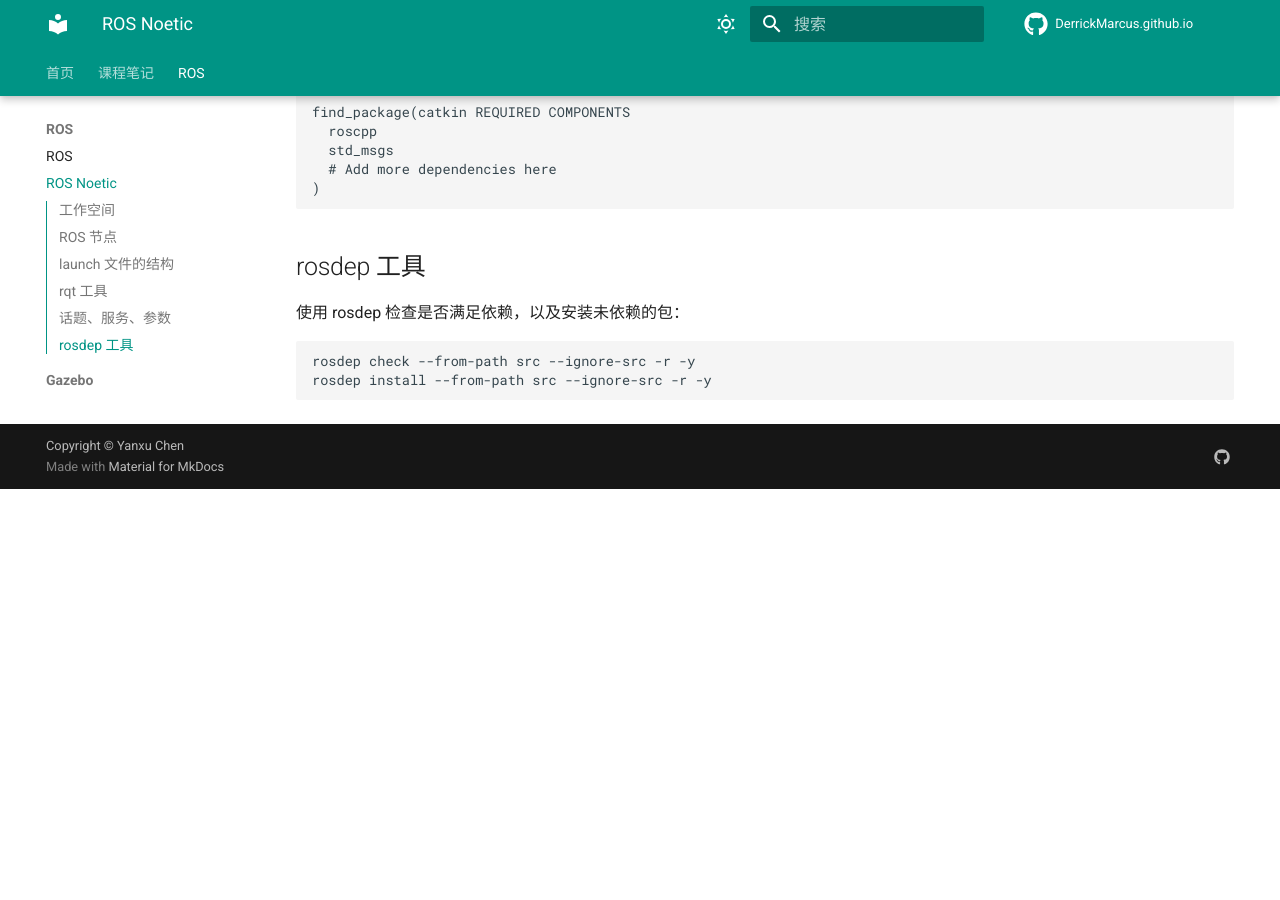
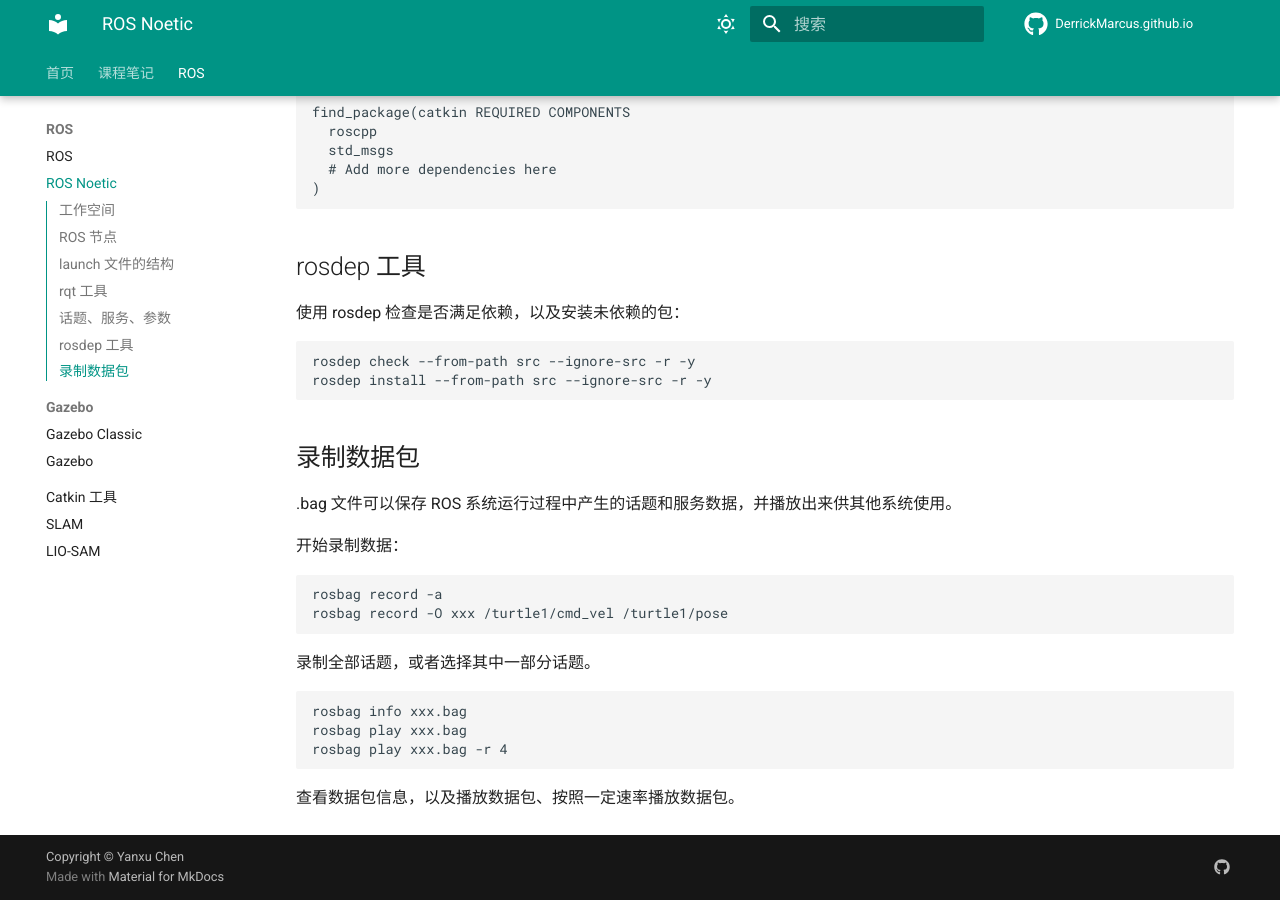
Before and after one commit to DerrickMarcus/DerrickMarcus.github.io, an MkDocs documentation site: the page built from docs/ros/ros1/noetic.md, in a window 1280 px wide and 900 px high, scrolled down 5277 px. Built offline with MkDocs 1.6.1 and Material for MkDocs 9.7.7, drawn with Linux system fonts in a browser that asks for light colours; comment, search, counter and statistics services are not loaded; before the commit the page ends 5766 px from its top, so only the background shows below that.

Commit message:
feat: :sparkles: add rosbag

````diff
--- a/docs/ros/ros1/noetic.md
+++ b/docs/ros/ros1/noetic.md
@@ -79,20 +79,20 @@
 
 查看节点：
 
-```
+```bash
 rosnode list
 rosnode info <node_name>
 ```
 
 运行一个节点，基于一个软件包：
 
-```
+```bash
 rosrun [package_name] [node_name]
 ```
 
 运行多个节点，基于 .launch 文件：
 
-```
+```bash
 roslaunch [package] [filename.launch]
 ```
 
@@ -216,7 +216,7 @@
 
 使用 rqt_graph 查看节点状态图：
 
-```
+```bash
 rosrun rqt_graph rqt_graph
 rqt
 rqt_graph
@@ -228,7 +228,7 @@
 
 关于话题的命令：
 
-```
+```bash
 rostopic bw     display bandwidth used by topic
 rostopic echo   print messages to screen
 rostopic hz     display publishing rate of topic
@@ -243,7 +243,7 @@
 
 关于服务的命令：
 
-```
+```bash
 rosservice list         print information about active services
 rosservice call         call the service with the provided args
 rosservice type         print service type
@@ -255,7 +255,7 @@
 
 关于参数的命令：
 
-```
+```bash
 rosparam set            set parameter
 rosparam get            get parameter
 rosparam load           load parameters from file
@@ -268,7 +268,7 @@
 
 编辑某一个软件包内的某一个文件：
 
-```
+```bash
 rosed [package_name] [filename]
 ```
 
@@ -280,7 +280,7 @@
 
 CMakeLists.txt 文件中的
 
-```
+```cmake
 find_package(catkin REQUIRED COMPONENTS
   roscpp
   std_msgs
@@ -294,7 +294,28 @@
 
 使用 rosdep 检查是否满足依赖，以及安装未依赖的包：
 
-```
+```bash
 rosdep check --from-path src --ignore-src -r -y
 rosdep install --from-path src --ignore-src -r -y
 ```
+
+## 录制数据包
+
+.bag 文件可以保存 ROS 系统运行过程中产生的话题和服务数据，并播放出来供其他系统使用。
+
+开始录制数据：
+
+```bash
+rosbag record -a
+rosbag record -O xxx /turtle1/cmd_vel /turtle1/pose
+```
+
+录制全部话题，或者选择其中一部分话题。
+
+```bash
+rosbag info xxx.bag
+rosbag play xxx.bag
+rosbag play xxx.bag -r 4
+```
+
+查看数据包信息，以及播放数据包、按照一定速率播放数据包。
--- a/mkdocs.yml
+++ b/mkdocs.yml
@@ -18,8 +18,8 @@
         icon: material/weather-sunny
         name: Switch to light mode
     - scheme: slate
-      primary: indigo
-      accent: indigo
+      primary: black
+      accent: black
       toggle:
         icon: material/weather-night
         name: Switch to dark mode
````
Also changed, not shown: docs/coursenotes/ss/review.md (+8 -1 lines), docs/coursenotes/stochasticprocess/gauss.md (added, +6 -0 lines), 1 other file.
